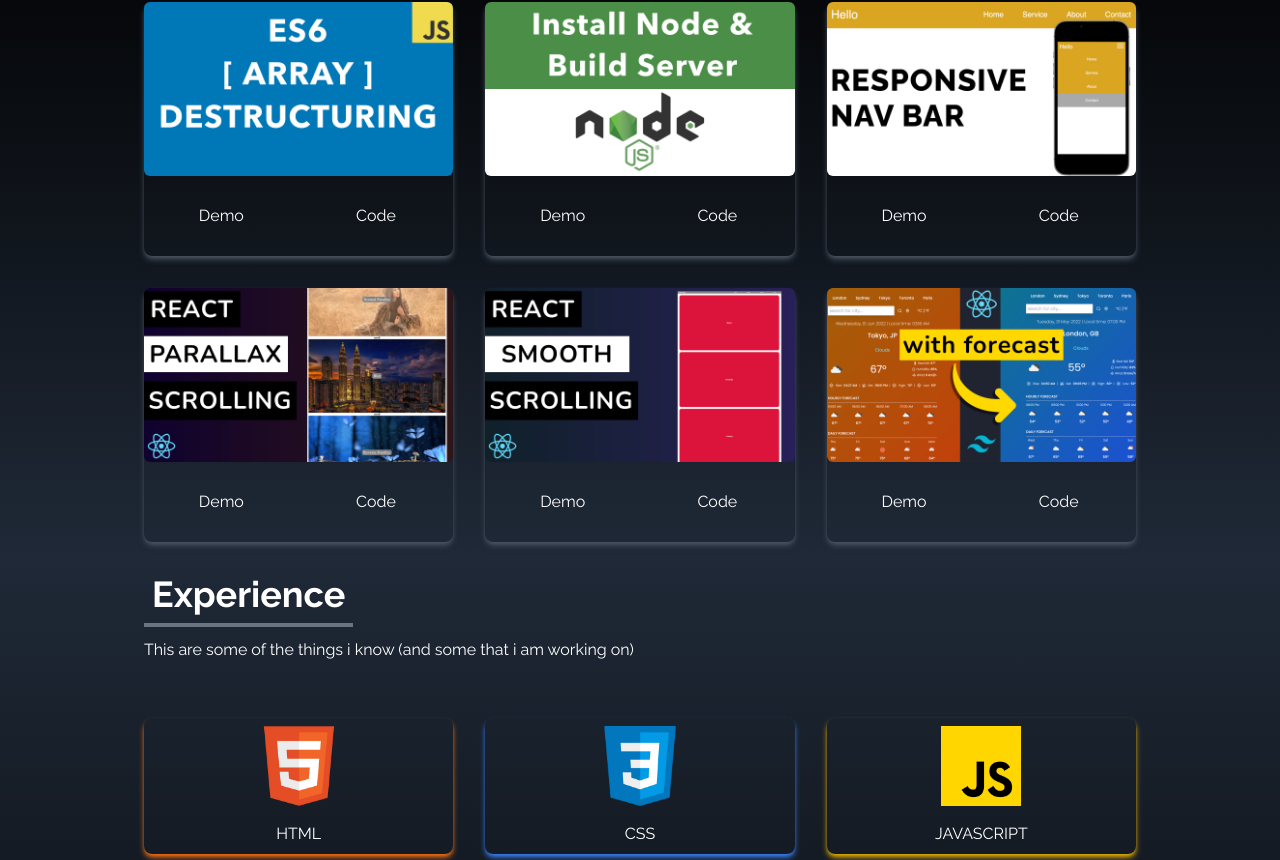
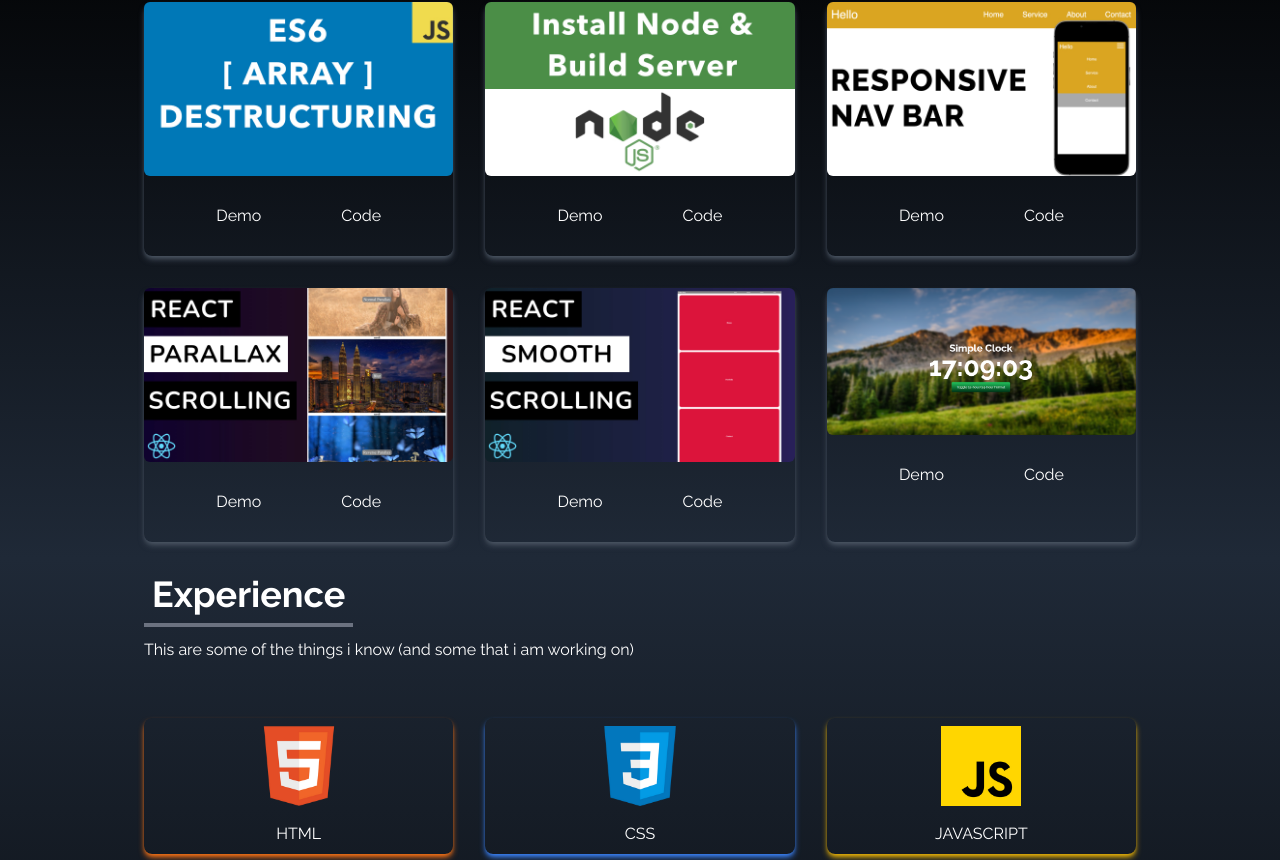
Before and after one commit to RobertPopirlan/react-tailwind-portfolio, a React (Create React App) app: page / in a window 1280 px wide. Shown: the part 1330-2190 px from the top of the page. Built offline with nearby package versions, Linux system fonts and the light colour scheme; what tailwindcss-animated would draw is missing.

Commit message:
added 1 link

```diff
--- a/src/components/Experience.jsx
+++ b/src/components/Experience.jsx
@@ -10,6 +10,7 @@ import tailwind from '../assets/tailwind.png'
 import solidworks from '../assets/solidworks.png'
 import linux from '../assets/linux.png'
 import catia from '../assets/catia.png'
+import java from '../assets/java.png'
 
 
 
@@ -76,6 +77,12 @@ const techs =[
         title:'Catia',
         style:'shadow-blue-600'
     },
+    {
+        id:10,
+        src:java,
+        title:'Java',
+        style:'shadow-red-700'
+    },
 
 
 
--- a/src/components/Portofolio.jsx
+++ b/src/components/Portofolio.jsx
@@ -4,27 +4,49 @@ import installNode from'../assets/portfolio/installNode.jpg';
 import navbar from'../assets/portfolio/navbar.jpg';
 import reactParallax from'../assets/portfolio/reactParallax.jpg';
 import reactSmooth from'../assets/portfolio/reactSmooth.jpg';
-import reactWeather from'../assets/portfolio/reactWeather.jpg';
+import clockApp from'../assets/portfolio/clockApp.png';
 
 const Portofolio = () => {
     const portfolios=[
         {id:1,
         src:arrayDestruct,
+        link:'https://github.com/RobertPopirlan/clock-digital',
+        link2:'https://656deb5214d20304ba1c704b--monumental-medovik-05d457.netlify.app'
+
+
     },
      {id:2,
         src:installNode,
+        link:'https://github.com/RobertPopirlan/clock-digital',
+        link2:'https://656deb5214d20304ba1c704b--monumental-medovik-05d457.netlify.app'
+
     },
     {id:3,
         src:navbar,
+        link:'https://github.com/RobertPopirlan/clock-digital',
+        link2:'https://656deb5214d20304ba1c704b--monumental-medovik-05d457.netlify.app'
+
+
     },
     {id:4,
         src:reactParallax,
+        link:'https://github.com/RobertPopirlan/clock-digital',
+        link2:'https://656deb5214d20304ba1c704b--monumental-medovik-05d457.netlify.app'
+
+
     },
     {id:5,
         src:reactSmooth,
+        link:'https://github.com/RobertPopirlan/clock-digital',
+        link2:'https://656deb5214d20304ba1c704b--monumental-medovik-05d457.netlify.app'
+
+
     },
     {id:6,
-        src:reactWeather,
+        src:clockApp,
+        link:'https://github.com/RobertPopirlan/clock-digital',
+        link2:'https://656deb5214d20304ba1c704b--monumental-medovik-05d457.netlify.app'
+
     },
 
 
@@ -40,12 +62,12 @@ const Portofolio = () => {
 
 <div className='grid sm:grid-cols-2 md:grid-cols-3 gap-8 px-12 sm:px-0'>
 {
-portfolios.map(({id,src})=>(
+portfolios.map(({id,src,link,link2})=>(
     <div key={id} className='shadow-md shadow-gray-600 rounded-lg'>
         <img src={src} alt="" className='rounded-md duration-200 hover:scale-105' />
         <div className='flex items-center justify-center'>
-    <button className='w-1/2 px-6 py-3 m-4 duration-200 hover:scale-105'>Demo</button>
-    <button className='w-1/2 px-6 py-3 m-4 duration-200 hover:scale-105' >Code</button>
+    <a  href={link}><button  className='w-1/2 px-6 py-3 m-4 duration-200 hover:scale-105'>Demo</button></a>
+   <a href={link2}> <button  className='w-1/2 px-6 py-3 m-4 duration-200 hover:scale-105' >Code</button></a>
 
         </div>
     </div>
```
Also changed, not shown: src/assets/java.png (added), src/assets/portfolio/clockApp.png (added), src/postcss.config.js (renamed from postcss.config.js).
